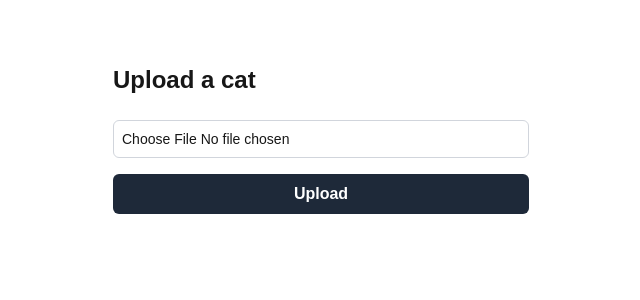
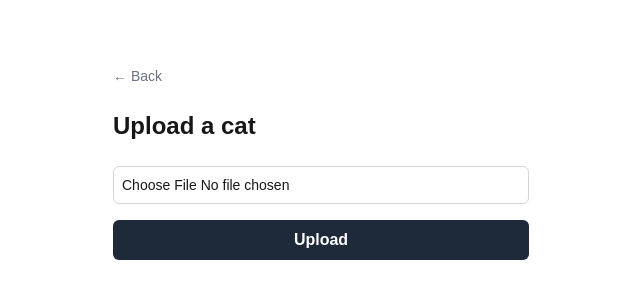
Before and after one commit to geczirebeka/ba-cat-test, a Next.js app: page /upload in a window 1280 px wide. Shown: the top 300 px of the page, without its empty margins (319-959 px from the left). Built offline with nearby package versions, Linux system fonts and the light colour scheme.

Commit message:
Add navigation between pages

```diff
--- a/app/page.tsx
+++ b/app/page.tsx
@@ -1,4 +1,5 @@
 import Image from 'next/image'
+import Link from 'next/link';
 
 export default async function Home() {
   const url = `https://api.thecatapi.com/v1/images/?limit=100`;
@@ -11,7 +12,15 @@ export default async function Home() {
 
   return (
     <main className="max-w-6xl mx-auto px-4 py-10">
-      <h1 className="text-3xl font-bold mb-8">My cats</h1>
+      <div className="flex items-center justify-between mb-8">
+        <h1 className="text-3xl font-bold">My cats</h1>
+        <Link
+          href="/upload"
+          className="border border-gray-800 text-gray-800 text-sm font-semibold px-4 py-2 rounded-md hover:bg-gray-800 hover:text-white transition-colors"
+        >
+        Upload a cat
+        </Link>
+      </div>
       <ul className="grid grid-cols-1 sm:grid-cols-2 md:grid-cols-3 lg:grid-cols-4 gap-4 list-none p-0">
         {cats.map((cat) => (
           <li key={cat.id}>
--- a/app/upload/page.tsx
+++ b/app/upload/page.tsx
@@ -2,12 +2,19 @@
 
 import { useActionState } from "react";
 import { uploadCat } from "../lib/actions";
+import Link from "next/link";
 
 export default function UploadPage() {
     const [error, formAction, isPending] = useActionState(uploadCat, null)
 
     return (
         <main className="max-w-md mx-auto mt-16 px-4">
+            <Link
+                href="/"
+                className="text-sm text-gray-500 hover:text-gray-800 transition-colors mb-6 inline-block"
+            >
+                ← Back
+            </Link>
             <h1 className="text-2xl font-bold mb-6">Upload a cat</h1>
             <form action={formAction} className="flex flex-col gap-4">
                 {error && (
```
